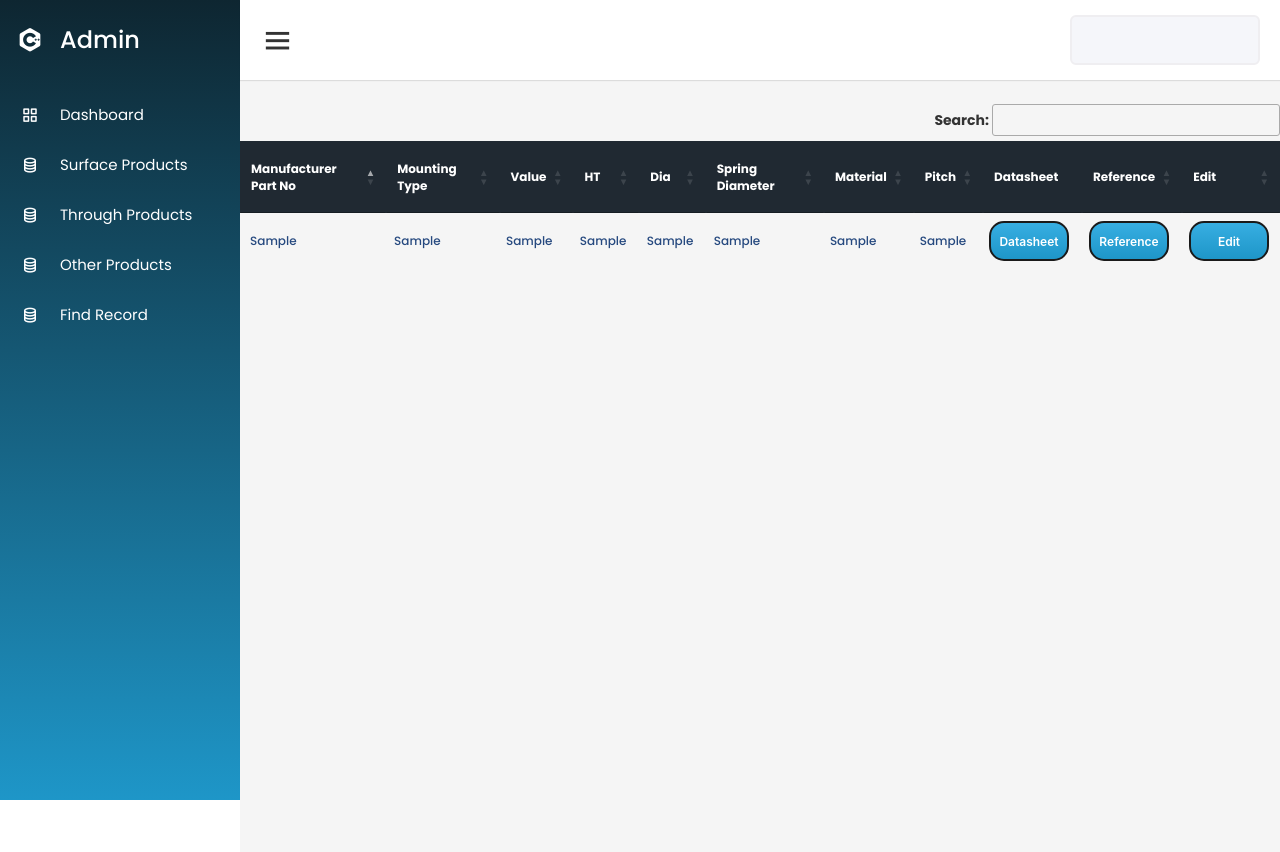
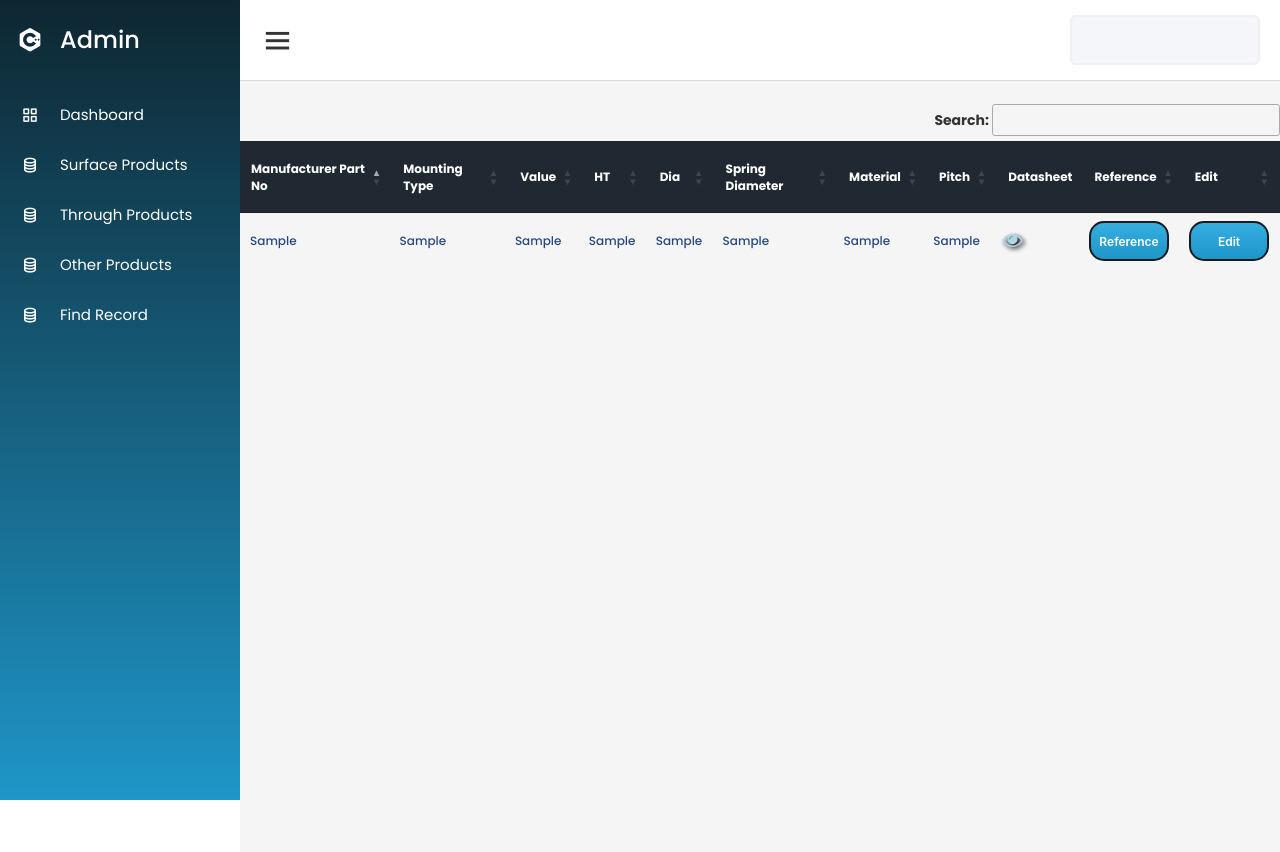
Before and after one commit to Saurabhchodvadiya/client_admin_panel, a Django app: page /through/ in a window 1280 px wide. Shown: the top 852 px of the page. Run offline with Django 3.2, Linux system fonts and the light colour scheme; tables that the repository leaves empty hold one stand-in row (values such as "Sample post"); lists and menus that the app fills with data are empty; some libraries are stand-ins or nearby versions.

Commit message:
update code

```diff
--- a/templates/pages/edit_surface.html
+++ b/templates/pages/edit_surface.html
@@ -105,10 +105,8 @@
     <br></br>
 
 
-    <object data="{{find_data.datasheet}}"
-            width="1100"
-            height="1000">
-    </object>
+    <iframe width="1100"  height="1000" src="{{find_data.datasheet}}" title="YouTube video player" frameborder="0" allow="accelerometer; autoplay; clipboard-write; encrypted-media; gyroscope; picture-in-picture" allowfullscreen></iframe>
+
 	</div>
 	<style>
 		div#white-box {
--- a/templates/pages/record.html
+++ b/templates/pages/record.html
@@ -6,6 +6,7 @@
 <script src="https://cdn.datatables.net/1.10.23/js/jquery.dataTables.min.js" defer></script>
 <script src="http://ajax.googleapis.com/ajax/libs/jquery/1.7.1/jquery.min.js" type="text/javascript"></script>
 <link rel="stylesheet" href="{% static 'public/job_profile.css' %}">
+<link rel="stylesheet" href="https://cdnjs.cloudflare.com/ajax/libs/font-awesome/4.7.0/css/font-awesome.min.css">
 <div style="margin-top: 15px;">
     <div class="box-body" id="white-box" style="padding-left: 30px;box-sizing: border-box;">
         <table id="example" class="table-hover" style="height:10px;width:100%">
--- a/templates/pages/throughproducts.html
+++ b/templates/pages/throughproducts.html
@@ -10,6 +10,7 @@
 <script src="https://cdn.datatables.net/1.10.23/js/jquery.dataTables.min.js" defer></script>
 <script src="http://ajax.googleapis.com/ajax/libs/jquery/1.7.1/jquery.min.js" type="text/javascript"></script>
 <link rel="stylesheet" href="{% static 'public/job_profile.css' %}">
+<link rel="stylesheet" href="https://cdnjs.cloudflare.com/ajax/libs/font-awesome/4.7.0/css/font-awesome.min.css">
 <!-- Add  Industry -->
 
 <!-- Get Industry DataTable -->
@@ -36,27 +37,23 @@
 	<tbody>
 		{% for list in page_obj %}
 		<tr>
-			<td class="Manufacturer">{{list.mrfppartno}}</td>
-			<td class="mounting">{{list.mounting}}</td>
-			<td class="value">{{list.value}}</td>
-			<td class="ht">{{list.ht}}</td>
-			<td class="dia">{{list.dia}}</td>
-			<td class="spring_dia">{{list.spring_dia}}</td>
-			<td class="material">{{list.material}}</td>
-			<td class="pitch">{{list.pitch}}</td>
+			<td class="l xl dot" title="{{list.mrfppartno}}">{{list.mrfppartno}}</td>
+			<td class="l xl dot" title="{{list.mounting}}">{{list.mounting}}</td>
+			<td class="l xl dot" title="{{list.value}}">{{list.value}}</td>
+			<td class="l xl dot" title="{{list.ht}}">{{list.ht}}</td>
+			<td class="l xl dot" title="{{list.dia}}">{{list.dia}}</td>
+			<td class="l xl dot" title="{{list.spring_dia}}">{{list.spring_dia}}</td>
+			<td class="l xl dot" title="{{list.material}}">{{list.material}}</td>
+			<td class="l xl dot" title="{{list.pitch}}">{{list.pitch}}</td>
 			<!-- <td class="tbhead vsm c">{{list.Datasheet}}</td> -->
 			{% if "media" in list.datasheet %}
-			<td class="Datasheet"><button type="button" onclick="window.open('{{list.datasheet}}','_blank')"
-					target="_blank">Datasheet</button></td>
+			<td class="Datasheet"><a href="{{list.datasheet}}" target="_blank"><i class="fa fa-eye" style=" font-size:20px;color:lightblue;text-shadow:2px 2px 4px #000000;"></i></a></td>
 			{% elif list.datasheet == None %}
-			<td class="Datasheet"><button type="button"
-				target="_blank">Datasheet</button></td>
+			<td class="Datasheet"><i class="fa fa-eye" style=" font-size:20px;color:lightblue;text-shadow:2px 2px 4px #000000;"></i></td>
 			{% elif list.datasheet == "" %}
-			<td class="Datasheet"><button type="button"
-				target="_blank">Datasheet</button></td>
+			<td class="Datasheet"><i class="fa fa-eye" style=" font-size:20px;color:lightblue;text-shadow:2px 2px 4px #000000;"></i></td>
 			{% else %}
-			<td class="Datasheet"><button type="button" onclick="window.open('{{list.datasheet}}','_blank')"
-				target="_blank">Datasheet</button></td>
+			<td class="Datasheet"><a href="{{list.datasheet}}" target="_blank"><i class="fa fa-eye" style=" font-size:20px;color:lightblue;text-shadow:2px 2px 4px #000000;"></i></a></td>
 			{% endif %}
 			<!-- <td class="edit">{{list.ref}}</td> -->
 			{% if list.ref == None %}
```
Also changed, not shown: templates/pages/edit_other.html (+4 -5 lines), templates/pages/edit_through.html (+3 -4 lines), templates/pages/other.html (+5 -9 lines), templates/pages/search.html (+13 -16 lines), templates/pages/surface.html (+13 -17 lines).
